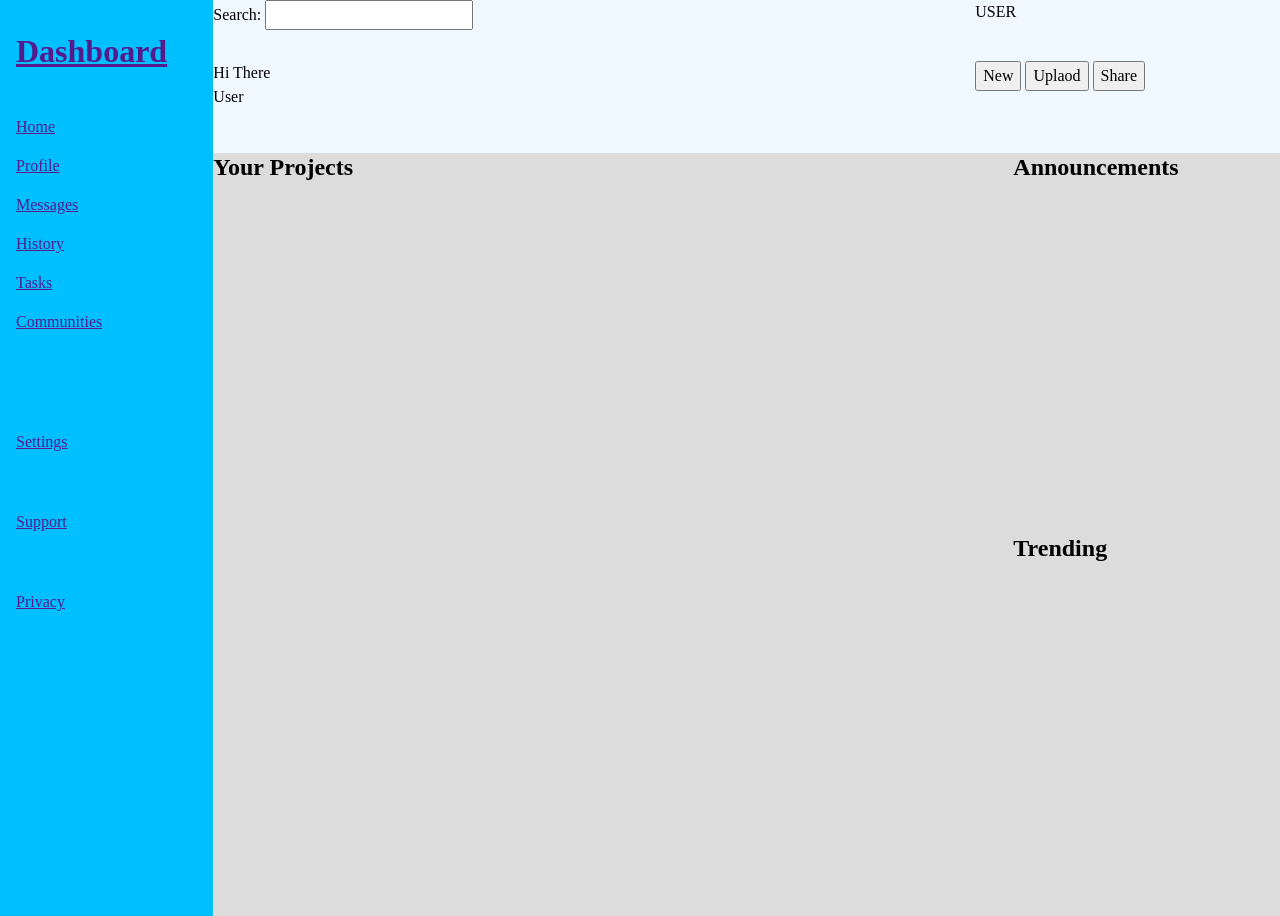
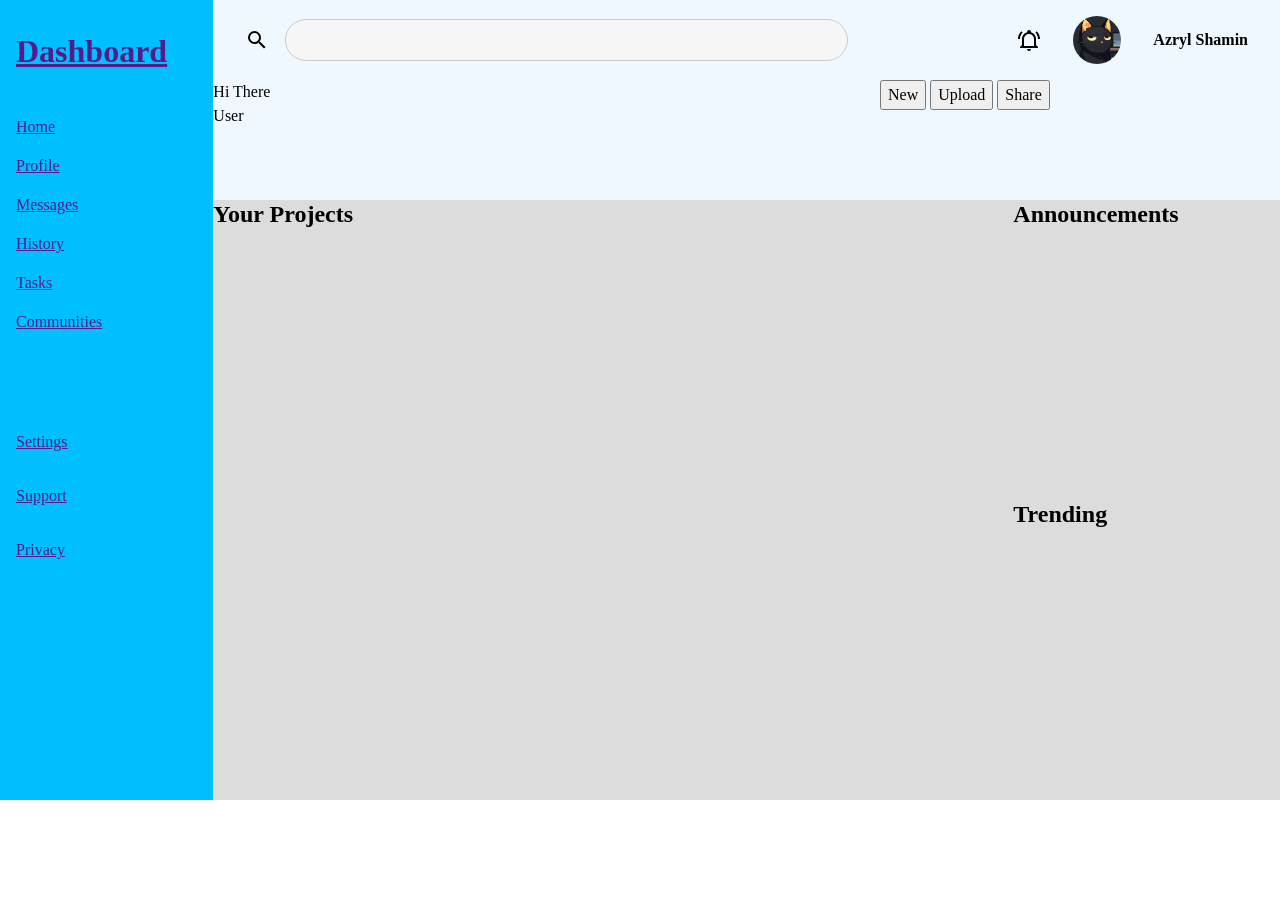
Before and after one commit to azrylshamin/odin-admin-dashboard, a plain HTML site: page index.html in a window 1280 px wide. After the commit the page ends 800 px from the top, so only its background shows below. Drawn offline with Linux system fonts and the light colour scheme.

Commit message:
Finish initial styling for the top part of header

```diff
--- a/index.html
+++ b/index.html
@@ -31,12 +31,16 @@
         </div>
 
         <div class="header">
-            <div>
-                <label for="searchbar">Search: </label>
-                <input type="search" id="searchbar">
+            <div class="search-section">
+                <label for="searchbar">
+                        <img src="assets/images/magnify.svg" alt="Magnify icon" class="search-icon">
+                </label>
+                <input type="search" id="searchbar" class="search-bar">
             </div>
-            <div>
-                <p>USER</p>
+            <div class="profile-section">
+                <img src="assets/images/bell-ring-outline.svg" alt="Bell icon" class="notification-icon">
+                <img src="assets/images/profile-pic.jpg" alt="A cat picture" class="profile-picture">
+                <p class="profile-name">Azryl Shamin</p>
             </div>
             <div>
                 <p>Hi There</p>
@@ -44,7 +48,7 @@
             </div>
             <div>
                 <button>New</button>
-                <button>Uplaod</button>
+                <button>Upload</button>
                 <button>Share</button>
             </div>
         </div>
--- a/styles.css
+++ b/styles.css
@@ -1,8 +1,12 @@
+html {
+    font-size: 16px;
+}
+
 .container {
     display: grid;
     grid-template-rows: 1fr 5fr;
     grid-template-columns: 1fr 5fr;
-    min-height: 100vh;
+    max-height: 100vh;
 }
 
 .sidebar {
@@ -36,7 +40,59 @@
     background-color: aliceblue;
 
     display: grid;
-    grid-template: 2fr 3fr / 5fr 2fr;
+    grid-template: 2fr 3fr / 5fr 3fr;
+}
+
+.header .search-section {
+    display: flex;
+    align-items: center;
+    gap: 1rem;
+
+    padding: 1rem 2rem;
+    /* margin: 1rem 2rem; */
+}
+
+.header .search-icon {
+  width: 1.5rem;
+  height: 1.5rem;
+  vertical-align: middle;
+}
+
+.header .search-bar {
+  flex-grow: 1;
+  background-color: #f6f6f6;
+  border: 1px solid #ccc;
+  border-radius: 1.5rem;
+  padding: 0.5rem;
+}
+
+.header .profile-section {
+    display: flex;
+    justify-content: flex-end;
+    align-items: center;
+    gap: 2rem;
+
+    padding: 1rem 2rem;
+
+}
+
+.header .notification-icon {
+  width: 1.5rem;
+  height: 1.5rem;
+  vertical-align: middle;
+}
+
+.header .profile-picture {
+    width: auto;
+    height: 3rem;
+}
+
+.profile-picture {
+    border-radius: 50%;
+}
+
+.profile-name {
+    font-weight: bold;
 }
 
 .main-content {
```
Also changed, not shown: assets/images/bell-ring-outline.svg (added), assets/images/magnify.svg (added), assets/images/profile-pic.jpg (added), designs/dashboard-project.png (renamed from assets/dashboard-project.png).
